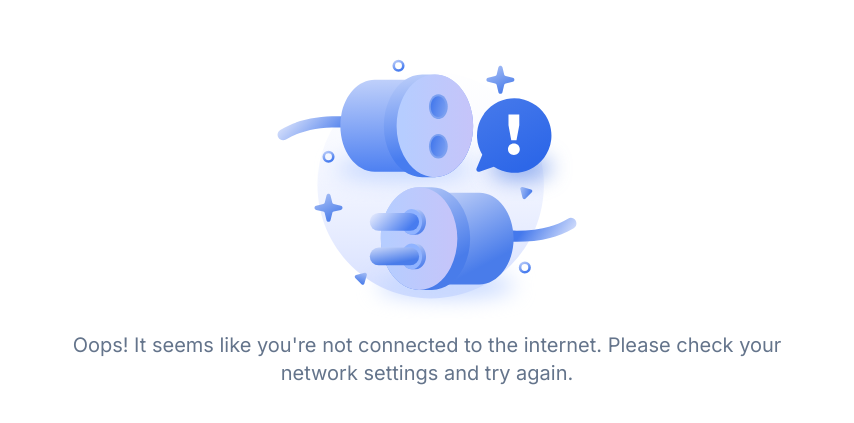
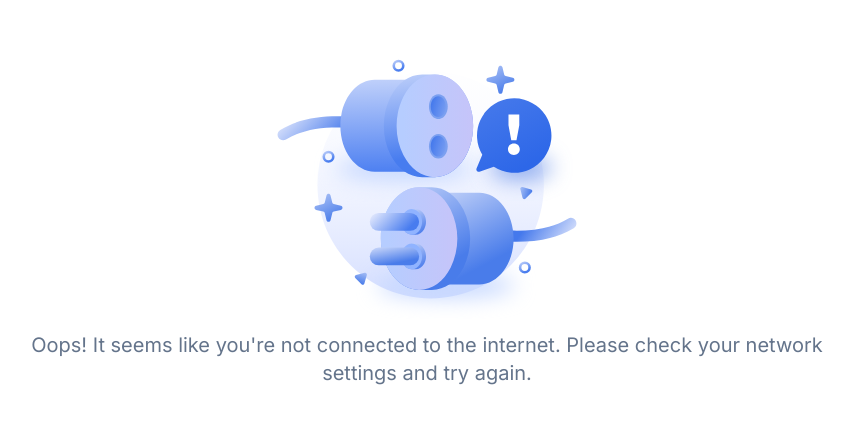
Before and after one commit to Morten010/fitify, a Next.js app: page /offline in a window 1280 px wide. Shown: the part 141-564 px from the top of the page, without its empty margins (213-1067 px from the left). Built offline with nearby package versions, Linux system fonts and the light colour scheme.

Commit message:
Update page.tsx

```diff
--- a/src/app/offline/page.tsx
+++ b/src/app/offline/page.tsx
@@ -15,7 +15,7 @@ export default function offline() {
       className='mx-auto'
       />
       <h1
-      className='text-center class text-muted-foreground mt-3 text-xl mb-1 max-w-[75%] mx-auto'
+      className='text-center class text-muted-foreground mt-3 text-xl mb-1 max-w-[85%] mx-auto'
       >
         Oops! It seems like you're not connected to the internet. Please check your network settings and try again.
       </h1>
```
